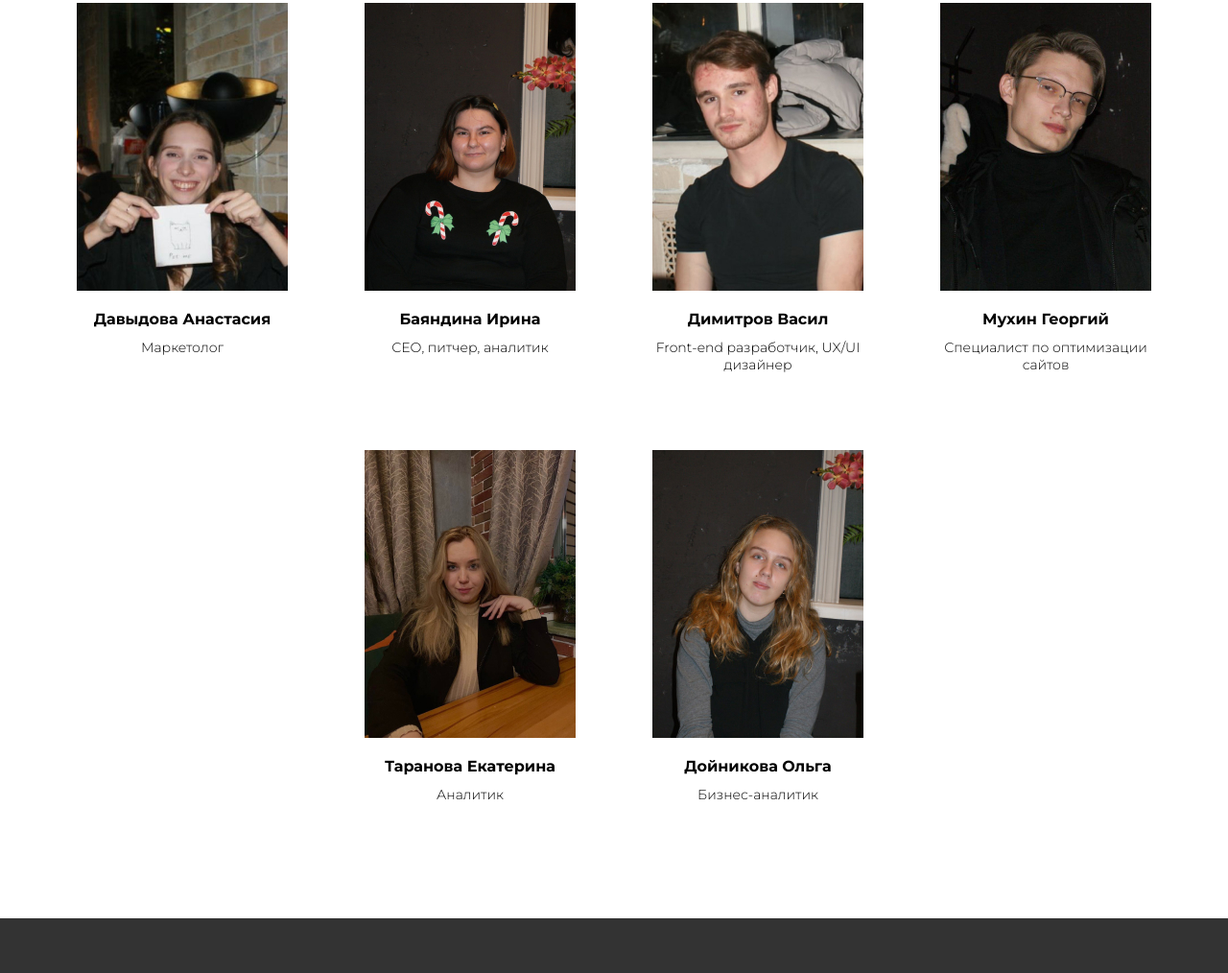
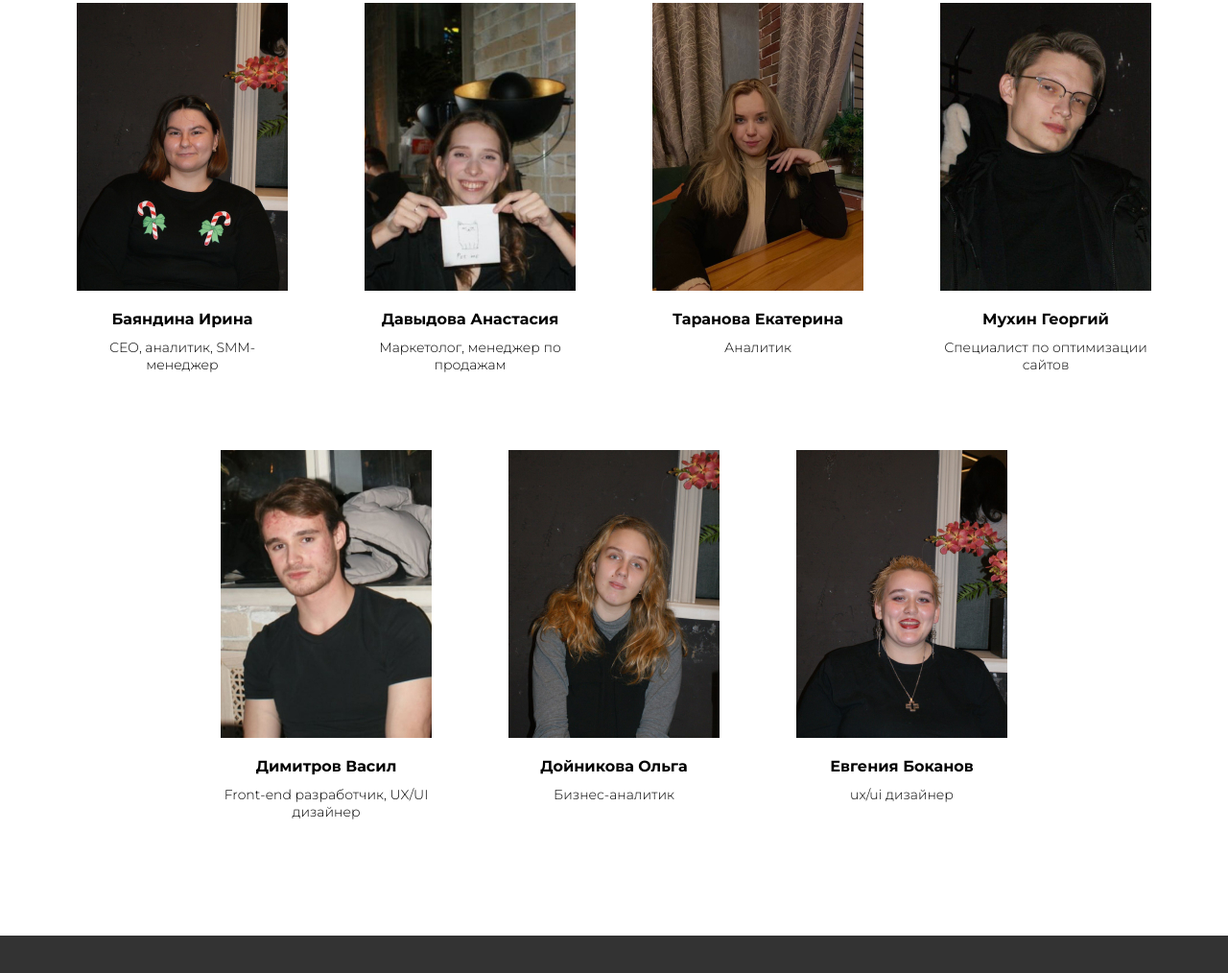
Before and after one commit to Mastertuz/PET-ME.ru, a plain HTML site: page index.html in a window 1280 px wide. Shown: the part 3810-4824 px from the top of the page at 96% size. Drawn offline with Linux system fonts and the light colour scheme.

Commit message:
Update index.html

```diff
--- a/index.html
+++ b/index.html
@@ -179,7 +179,7 @@
                         купать раз в месяц
                       </li>
                       <li class="articles__item-li">
-                       выгуливать минимум 2 раза в день
+                        выгуливать минимум 2 раза в день
                       </li>
                     </ul>
                   </div>
@@ -248,7 +248,7 @@
                         Советы для ухода за экзотикой
                       </li>
                       <li class="articles__item-li">
-                       подобрать подходящее питание
+                        подобрать подходящее питание
                       </li>
                       <li class="articles__item-li">
                         купать
@@ -274,7 +274,7 @@
                         кормить 2 раза в день
                       </li>
                       <li class="articles__item-li">
-                       менять воду 1 раз в день
+                        менять воду 1 раз в день
                       </li>
                       <li class="articles__item-li">
                         чистить клетку 1 раз в неделю
@@ -415,24 +415,48 @@
             Наша команда
           </h2>
           <div class="team__items">
+
+            <div class="team__item">
+              <img class="team__item-img" src="images/team/2.jpg" alt="">
+              <span class="team__item-name">
+                Баяндина Ирина
+              </span>
+              <span class="team__item-position">
+                СЕО, аналитик, SMM-менеджер
+              </span>
+            </div>
+
             <div class="team__item">
               <img class="team__item-img" src="images/team/1.jpg" alt="">
               <span class="team__item-name">
                 Давыдова Анастасия
               </span>
               <span class="team__item-position">
-                Маркетолог
+                Маркетолог, менеджер по продажам
               </span>
             </div>
+
             <div class="team__item">
-              <img class="team__item-img" src="images/team/2.jpg" alt="">
+              <img class="team__item-img" src="images/team/5.jpg" alt="">
               <span class="team__item-name">
-                Баяндина Ирина
+                Таранова Екатерина
               </span>
               <span class="team__item-position">
-                СЕО, питчер, аналитик
+                Аналитик
               </span>
             </div>
+
+            <div class="team__item">
+              <img class="team__item-img" src="images/team/4.jpg" alt="">
+              <span class="team__item-name">
+                Мухин Георгий
+              </span>
+              <span class="team__item-position">
+                Специалист по оптимизации
+                сайтов
+              </span>
+            </div>
+
             <div class="team__item">
               <img class="team__item-img" src="images/team/3.jpg" alt="">
               <span class="team__item-name">
@@ -443,25 +467,11 @@
                 UX/UI дизайнер
               </span>
             </div>
-            <div class="team__item">
-              <img class="team__item-img" src="images/team/4.jpg" alt="">
-              <span class="team__item-name">
-                Мухин Георгий
-              </span>
-              <span class="team__item-position">
-                Специалист по оптимизации
-                сайтов
-              </span>
-            </div>
-            <div class="team__item">
-              <img class="team__item-img" src="images/team/5.jpg" alt="">
-              <span class="team__item-name">
-                Таранова Екатерина
-              </span>
-              <span class="team__item-position">
-                Аналитик
-              </span>
-            </div>
+
+
+
+
+
             <div class="team__item">
               <img class="team__item-img" src="images/team/6.jpg" alt="">
               <span class="team__item-name">
@@ -469,6 +479,15 @@
               </span>
               <span class="team__item-position">
                 Бизнес-аналитик
+              </span>
+            </div>
+            <div class="team__item">
+              <img class="team__item-img" src="images/team/7.jpg" alt="">
+              <span class="team__item-name">
+                Евгения Боканов
+              </span>
+              <span class="team__item-position">
+                ux/ui дизайнер
               </span>
             </div>
           </div>
```
